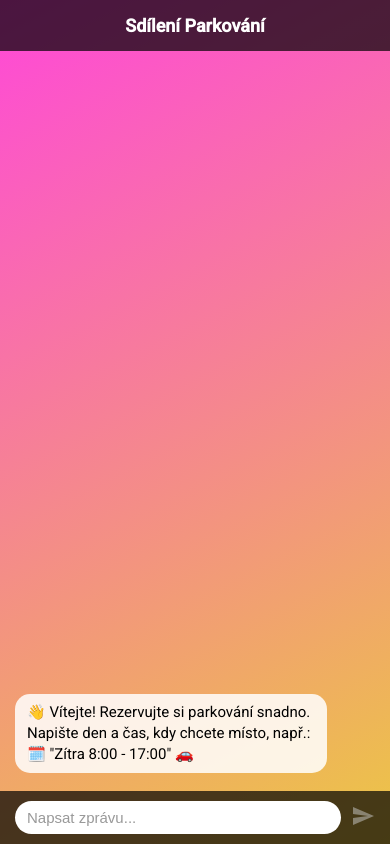
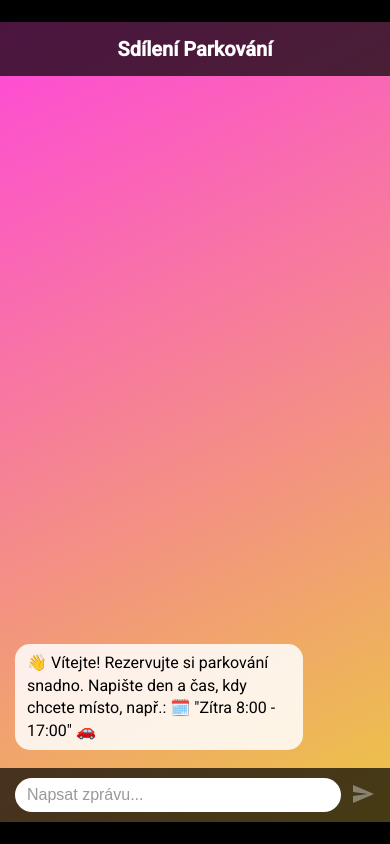
Before and after one commit to ObseumEU/ParkSharing, a Vue app in the folder src/ParkSharing.Reservation.Client/: page / in a window 390 px wide. Built offline with nearby package versions, Linux system fonts and the light colour scheme.

Commit message:
Make it compatible for iphone safari

```diff
--- a/src/ParkSharing.Reservation.Client/public/index.html
+++ b/src/ParkSharing.Reservation.Client/public/index.html
@@ -1,43 +1,12 @@
+<!-- public/index.html -->
 <!DOCTYPE html>
 <html lang="en">
-  <head>
-    <meta charset="utf-8" />
-    <link rel="icon" href="%PUBLIC_URL%/favicon.ico" />
-    <meta name="viewport" content="width=device-width, initial-scale=1" />
-    <meta name="theme-color" content="#000000" />
-    <meta
-      name="description"
-      content="ParkSharing Reservation Client"
-    />
-    <link rel="apple-touch-icon" href="%PUBLIC_URL%/logo192.png" />
-    <!--
-      manifest.json provides metadata used when your web app is installed on a
-      user's mobile device or desktop. See https://developers.google.com/web/fundamentals/web-app-manifest/
-    -->
-    <link rel="manifest" href="%PUBLIC_URL%/manifest.json" />
-    <!--
-      Notice the use of %PUBLIC_URL% in the tags above.
-      It will be replaced with the URL of the `public` folder during the build.
-      Only files inside the `public` folder can be referenced from the HTML.
-
-      Unlike "/favicon.ico" or "favicon.ico", "%PUBLIC_URL%/favicon.ico" will
-      work correctly both with client-side routing and a non-root public URL.
-      Learn how to configure a non-root public URL by running `npm run build`.
-    -->
-    <title>ParkSharing</title>
-  </head>
-  <body>
-    <noscript>You need to enable JavaScript to run this app.</noscript>
-    <div id="root"></div>
-    <!--
-      This HTML file is a template.
-      If you open it directly in the browser, you will see an empty page.
-
-      You can add webfonts, meta tags, or analytics to this file.
-      The build step will place the bundled scripts into the <body> tag.
-
-      To begin the development, run `npm start` or `yarn start`.
-      To create a production bundle, use `npm run build` or `yarn build`.
-    -->
-  </body>
+<head>
+  <meta charset="UTF-8">
+  <meta name="viewport" content="width=device-width, initial-scale=1.0"> <!-- Important for responsiveness -->
+  <title>Park Sharing Reservation Client</title>
+</head>
+<body>
+  <div id="root"></div>
+</body>
 </html>
--- a/src/ParkSharing.Reservation.Client/src/App.css
+++ b/src/ParkSharing.Reservation.Client/src/App.css
@@ -1,4 +1,9 @@
 /* App.css */
+
+/* Global Box Sizing */
+*, *::before, *::after {
+  box-sizing: border-box;
+}
 
 @import url('https://fonts.googleapis.com/css2?family=Roboto:wght@400;500&display=swap');
 
@@ -45,18 +50,51 @@ body, html {
   display: flex;
   justify-content: center;
   align-items: center;
+  overflow: hidden; /* Prevents horizontal overflow */
+}
+
+.main-chat-container {
+  width: 100%;
+  height: 100%;
+  font-family: Roboto, sans-serif;
+  display: flex;
+  justify-content: center;
+  align-items: center;
+  background-color: black;
 }
 
 .chat-container {
   width: 100%;
-  max-width: 600px;
-  height: 600px;
+  max-width: 600px; /* Retain max-width for larger screens */
+  height: 100%;
+  max-height: 800px; /* Prevents exceeding the viewport height */
   background: var(--pink-yellow-gradient);
   display: flex;
   flex-direction: column;
   border-radius: 10px;
   overflow: hidden;
   -webkit-overflow-scrolling: touch; /* Smooth scrolling on iOS */
+}
+
+/* Adjust for mobile screens */
+@media only screen and (max-width: 600px) {
+  .chat-container {
+    max-width: 100%;
+    height: 100%;
+    border-radius: 0;
+  }
+
+  .chat-header h2 {
+    font-size: 18px;
+  }
+
+  .message .message-content {
+    font-size: 15px;
+  }
+
+  .chat-input input {
+    font-size: 15px;
+  }
 }
 
 .chat-header {
@@ -76,6 +114,21 @@ body, html {
   overflow-y: auto;
   display: flex;
   flex-direction: column;
+  scrollbar-width: thin;
+  scrollbar-color: rgba(255, 255, 255, 0.5) transparent;
+}
+
+.chat-messages::-webkit-scrollbar {
+  width: 6px;
+}
+
+.chat-messages::-webkit-scrollbar-track {
+  background: transparent;
+}
+
+.chat-messages::-webkit-scrollbar-thumb {
+  background-color: rgba(255, 255, 255, 0.5);
+  border-radius: 10px;
 }
 
 .messages-wrapper {
@@ -105,10 +158,10 @@ body, html {
   color: var(--black);
   padding: 8px 12px;
   border-radius: 15px;
-  max-width: 80%;
+  max-width: 80%; /* Ensures it doesn't exceed 80% of the container */
   font-size: 16px;
   line-height: 1.4;
-  word-break: break-word; /* Ensure text wraps on small screens */
+  word-break: break-word; /* Ensures text wraps on small screens */
 }
 
 .message.user-message .message-content {
@@ -204,25 +257,6 @@ body, html {
   cursor: not-allowed;
 }
 
-/* Scrollbar Styles */
-.chat-messages {
-  scrollbar-width: thin;
-  scrollbar-color: rgba(255, 255, 255, 0.5) transparent;
-}
-
-.chat-messages::-webkit-scrollbar {
-  width: 6px;
-}
-
-.chat-messages::-webkit-scrollbar-track {
-  background: transparent;
-}
-
-.chat-messages::-webkit-scrollbar-thumb {
-  background-color: rgba(255, 255, 255, 0.5);
-  border-radius: 10px;
-}
-
 /* Animations */
 @keyframes fadeIn {
   from {
@@ -234,28 +268,6 @@ body, html {
     transform: translateY(0);
   }
 }
-
-/* Responsive Design */
-@media only screen and (max-width: 600px) {
-  .chat-container {
-    max-width: 100%;
-    height: 100%;
-    border-radius: 0;
-  }
-
-  .chat-header h2 {
-    font-size: 18px;
-  }
-
-  .message .message-content {
-    font-size: 15px;
-  }
-
-  .chat-input input {
-    font-size: 15px;
-  }
-}
-
 
 /* Markdown Content Styling */
 .message .message-content h1,
--- a/src/ParkSharing.Reservation.Client/src/index.js
+++ b/src/ParkSharing.Reservation.Client/src/index.js
@@ -1,16 +1,16 @@
-// File: src/ParkSharing/client-app/src/index.js
+// index.js
 
 import React from 'react';
 import ReactDOM from 'react-dom';
 import './index.css';
 import App from './App';
-import { BrowserRouter as Router, Route, Routes } from 'react-router-dom'; // Updated import
+import { BrowserRouter as Router, Route, Routes } from 'react-router-dom';
 
 ReactDOM.render(
   <React.StrictMode>
     <Router>
-      <Routes> {/* Updated from Switch to Routes */}
-        <Route exact path="/" element={<App />} /> {/* Updated from component to element */}
+      <Routes>
+        <Route exact path="/" element={<App />} />
       </Routes>
     </Router>
   </React.StrictMode>,
```
